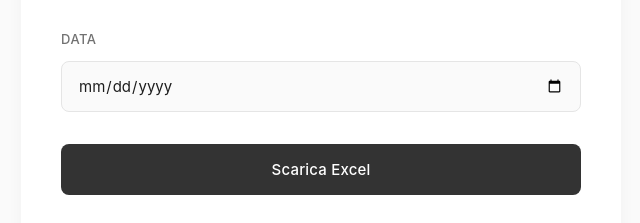
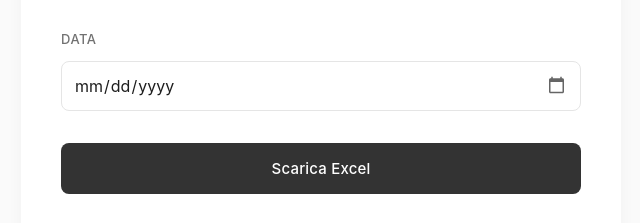
Before and after one commit to Guolo/EventExport, a plain HTML site: page index.html in a window 1280 px wide. Shown: the part 384-607 px from the top of the page, 319-959 px from the left. Drawn offline with Linux system fonts and the light colour scheme.

Commit message:
Update style.css

```diff
--- a/css/style.css
+++ b/css/style.css
@@ -110,7 +110,7 @@ label {
     font-weight: 500;
 }
 
-input[type="date"] {
+/*input[type="date"] {
     width: 100%;
     padding: 14px 16px;
     font-size: 15px;
@@ -123,14 +123,38 @@ input[type="date"] {
     outline: none;
 }
 
-/* Fix per iPhone - campo data troppo largo */
 @media (max-width: 480px) and (hover: none) and (pointer: coarse) {
   input[type="date"] {
     width: 92%;
     font-size: 14px;
     padding: 10px;
   }
+}*/
+
+input[type="date"] {
+  width: 100%;
+  padding: 12px;
+  border: 1px solid #E5E5E5;
+  border-radius: 8px;
+  font-size: 16px;
+  font-family: -apple-system, BlinkMacSystemFont, 'Segoe UI', system-ui, sans-serif;
+  color: #1D1D1D;
+  background-color: #FFFFFF;
+
+  /* FIX PER WEBKIT/iOS */
+  -webkit-appearance: none;  /* Rimuove lo stile nativo iOS */
+  -webkit-min-logical-width: calc(100% - 16px); /* Compensa l'icona dropdown */
+  min-height: 2.5rem;  /* Garantisce dimensioni toccabili su iOS */
 }
+
+/* Aggiungi l'icona calendario con CSS */
+input[type="date"]::-webkit-calendar-picker-indicator {
+  cursor: pointer;
+  width: 1.2em;
+  height: 1.2em;
+  opacity: 0.6;
+}
+
 
 
 input[type="date"]:hover {
```
